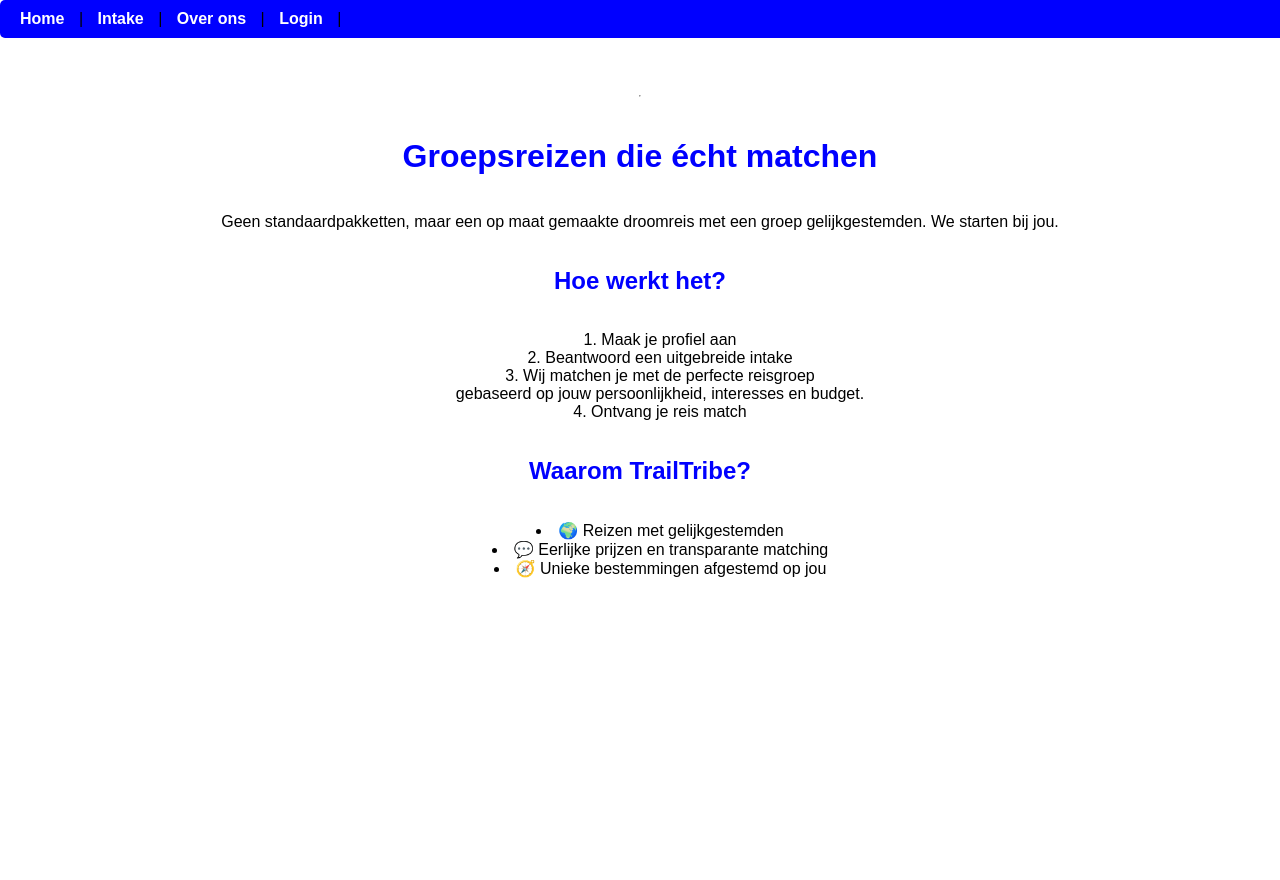
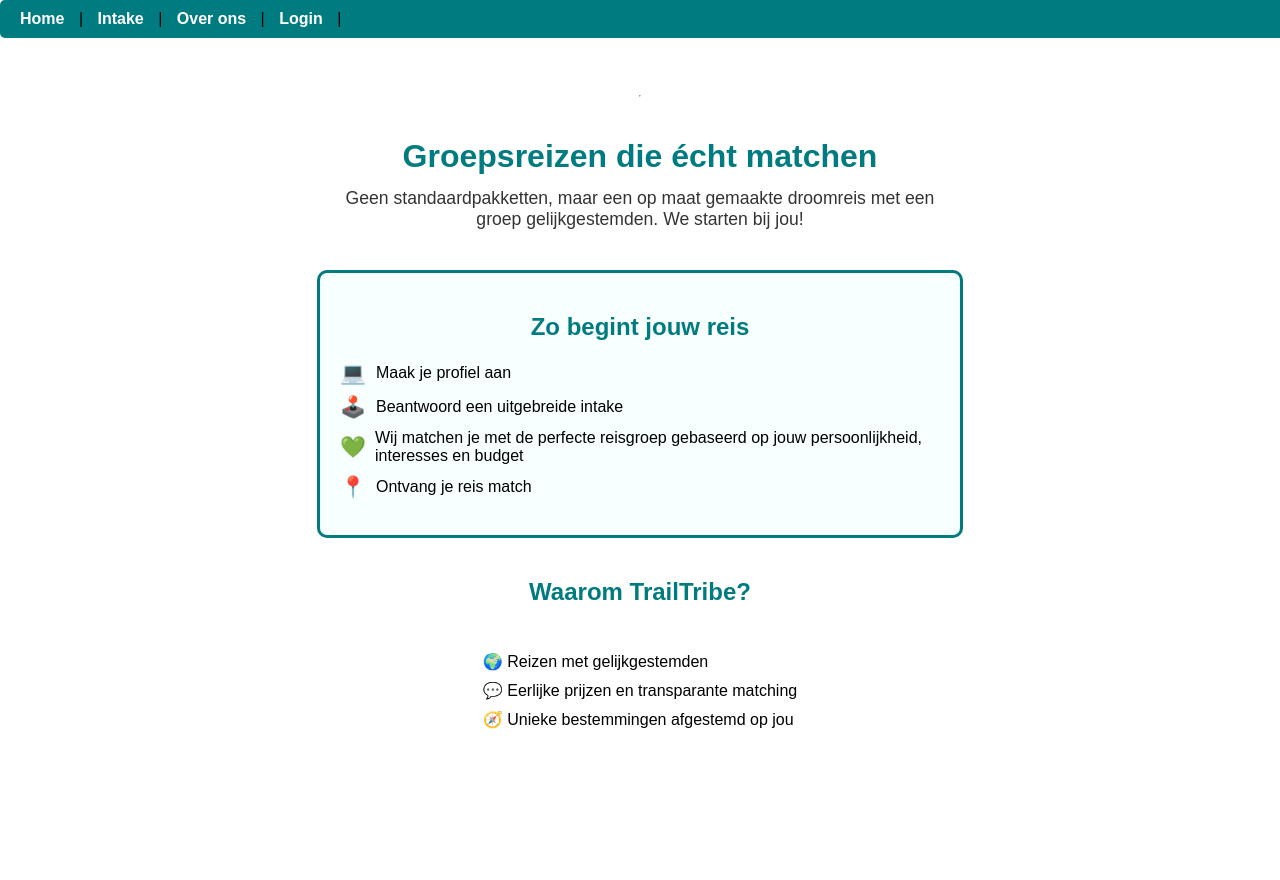
Before and after one commit to A-D-DBS-application/web-application-2025-group-13, a Flask app: page / in a window 1280 px wide. Run offline with Flask 3, Linux system fonts and the light colour scheme.

Commit message:
lay out beter gemaakt en kader toegevoegd

```diff
--- a/app/templates/index.html
+++ b/app/templates/index.html
@@ -1,10 +1,10 @@
 <!DOCTYPE html>
-
 <html lang="nl">
 <head>
     <meta charset="UTF-8">
     <meta name="viewport" content="width=device-width, initial-scale=1.0">
-    <title>Trailtribe -- home </title>
+    <title>Trailtribe -- home</title>
+
     <style>
       body {
         font-family: Arial, sans-serif;
@@ -19,8 +19,9 @@
         margin: 0;
         margin-top: 80px;
       }
+
       nav {
-        background-color: blue;
+        background-color: #007B7F;
         padding: 10px;
         border-radius: 5px;
         width: 100%;
@@ -29,62 +30,135 @@
         top: 0;
         left: 0;
       }
+
       nav a {
         color: white;
         text-decoration: none;
         margin: 0 10px;
         font-weight: bold;
       }
+
       nav a:hover {
         text-decoration: underline;
       }
-      h1 {
-        color: blue;
+
+      h1, h2 {
+        color: #007B7F;
       }
-      h2 {
-        color: blue;
-      }
+
       hr {
         margin-top: 15px;
         margin-bottom: 20px;
       }
-      p, h1, h2 {
+
+      /* --- Introductie gecentreerd --- */
+      .intro {
+        text-align: center; /* centreren over kader */
+        max-width: 600px;
+        margin: 0 auto 20px auto;
+      }
+
+      .intro h1 {
+        font-size: 2em;
+        margin-bottom: 0.4em;
+      }
+
+      .intro p {
+        font-size: 1.1em;
+        color: #333;
+        white-space: normal; /* laat de tekst afbreken op kleinere schermen */
+        text-align: center; /* gecentreerd over het kader */
+        margin: 0 auto;
+      }
+
+      /* --- Kadersectie --- */
+      .kader {
+        border: 3px solid #007B7F;
+        border-radius: 10px;
+        padding: 20px;
+        max-width: 600px;
+        margin: 20px auto;
+        background-color: #f7ffff;
         text-align: left;
       }
-      ol, ul {
+
+      .kader h2 {
+        color: #007B7F;
         text-align: center;
-        list-style-position: inside;
+      }
+
+      /* --- Emoji-lijst stijl --- */
+      .emoji-list {
+        list-style: none;
+        padding-left: 0;
+        margin-left: 0;
+      }
+
+      .emoji-list li {
+        margin: 10px 0;
+        display: flex;
+        align-items: center;
+        gap: 10px;
+        text-align: left;
+      }
+
+      .emoji-list li span {
+        min-width: 25px;
+        text-align: center;
+        font-size: 1.3em;
+      }
+
+
+      .reasons {
+        list-style: none;
+        text-align: left; /* lijnt de emoji-lijst links uit */
+        max-width: 600px;
+        padding-left: 0;
+        margin-left: 0;
+      }
+
+      .reasons li {
+        margin: 10px 0;
+        display: flex;
+        align-items: center;
+        gap: 10px;
       }
     </style>
 </head>
+
 <body>
     <nav>
       <a href="{{ url_for('home') }}">Home</a> |
       <a href="{{ url_for('intake') }}">Intake</a> |
       <a href="{{ url_for('about') }}">Over ons</a> |
-        <a href="{{ url_for('login') }}">Login</a> |
+      <a href="{{ url_for('login') }}">Login</a> |
     </nav>
+
     <hr>
 
-    <h1>Groepsreizen die écht matchen</h1>
-    <p>Geen standaardpakketten, maar een op maat gemaakte
-     droomreis met een groep gelijkgestemden. We starten bij jou. </p>
+    <!-- Introductie -->
+    <div class="intro">
+      <h1>Groepsreizen die écht matchen</h1>
+      <p>Geen standaardpakketten, maar een op maat gemaakte droomreis met een groep gelijkgestemden. We starten bij jou!</p>
+    </div>
 
-    <h2>Hoe werkt het?</h2>
-    <ol>
-        <li>Maak je profiel aan</li>
-        <li>Beantwoord een uitgebreide intake</li>
-        <li>Wij matchen je met de perfecte reisgroep</li>
-         gebaseerd op jouw persoonlijkheid, interesses en budget.</li>
-        <li>Ontvang je reis match</li>
-    </ol>
+    <!-- Kadersectie -->
+    <div class="kader">
+      <h2>Zo begint jouw reis</h2>
+      <ul class="emoji-list">
+        <li><span>💻</span>Maak je profiel aan</li>
+        <li><span>🕹️</span>Beantwoord een uitgebreide intake</li>
+        <li><span>💚</span>Wij matchen je met de perfecte reisgroep gebaseerd op jouw persoonlijkheid, interesses en budget</li>
+        <li><span>📍</span>Ontvang je reis match</li>
+      </ul>
+    </div>
 
+    <!-- Waarom TrailTribe -->
     <h2>Waarom TrailTribe?</h2>
-    <ul>
-    <li>🌍 Reizen met gelijkgestemden</li>
-    <li>💬 Eerlijke prijzen en transparante matching</li>
-    <li>🧭 Unieke bestemmingen afgestemd op jou</li>
+    <ul class="reasons">
+      <li>🌍 Reizen met gelijkgestemden</li>
+      <li>💬 Eerlijke prijzen en transparante matching</li>
+      <li>🧭 Unieke bestemmingen afgestemd op jou</li>
     </ul>
 </body>
-
 </html>
```
